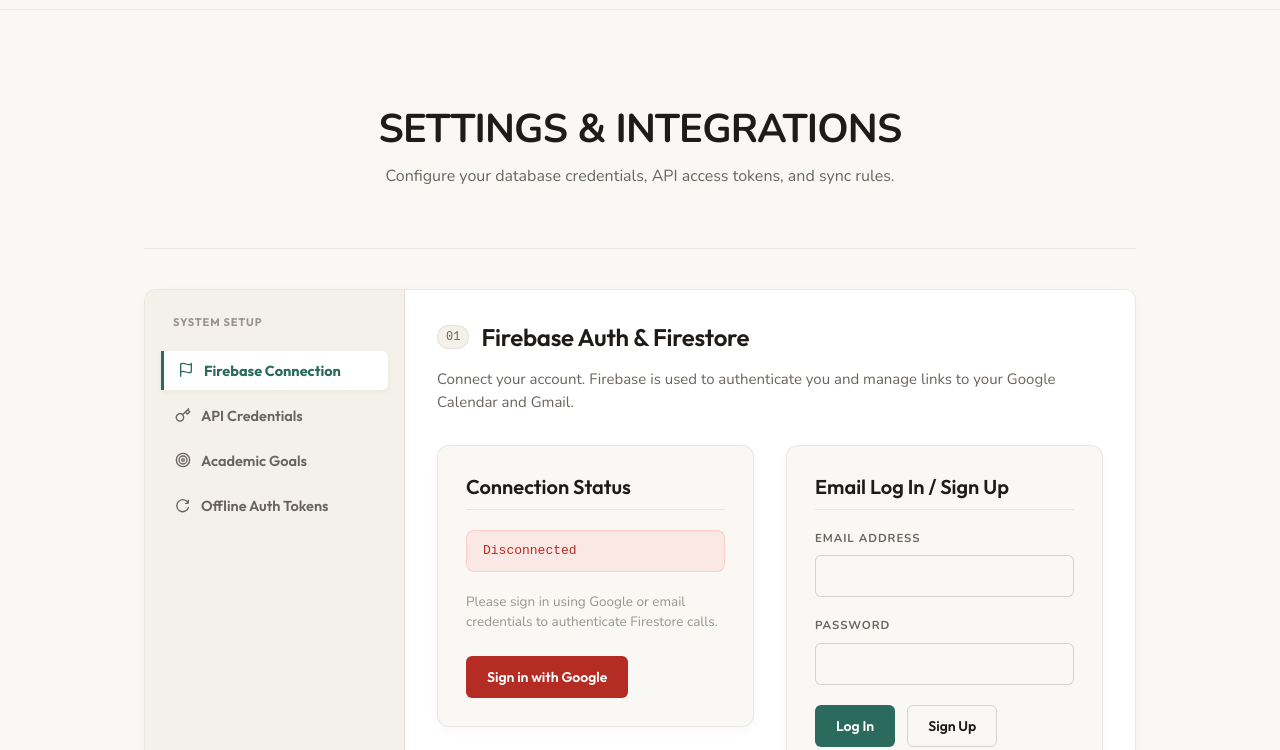
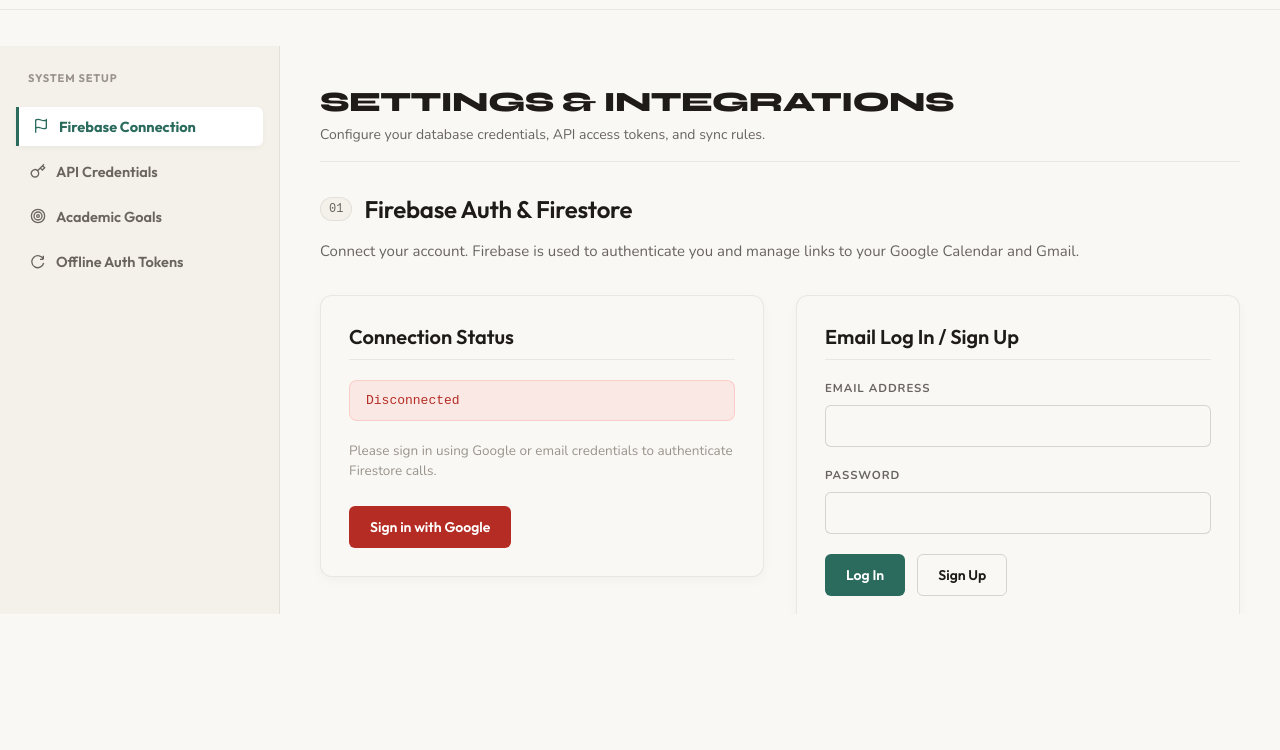
Before and after one commit to Hootsworth/Scout, a plain HTML site: page settings.html in a window 1280 px wide. Shown: the part 50-800 px from the top of the page. Drawn offline with nearby package versions, Linux system fonts and the light colour scheme; no server answers; a web font is replaced by a local one.

Commit message:
feat: make settings screen full screen, align simulator calendar UI, and remove emoji

```diff
--- a/settings.html
+++ b/settings.html
@@ -9,23 +9,56 @@
 <link rel="stylesheet" href="ollama.css">
 <style>
 /* Page specific settings overrides */
-.hero {
-  text-align: center;
-  padding: 60px 0;
+body {
+  height: 100vh;
+  overflow: hidden;
+  display: flex;
+  flex-direction: column;
+}
+.settings-full-width {
+  display: flex;
+  flex-direction: column;
+  height: calc(100vh - 56px);
+  width: 100%;
+}
+.settings-layout {
+  display: flex;
+  flex: 1;
+  width: 100%;
+  height: 100%;
+  border: none;
+  border-radius: 0;
+  min-height: auto;
+  box-shadow: none;
+}
+.settings-sidebar {
+  width: 280px;
+  border-right: 1px solid var(--hairline);
+  background-color: var(--paper2);
+}
+.settings-panels {
+  flex: 1;
+  padding: 40px;
+  background-color: var(--canvas);
+  overflow-y: auto;
+}
+
+.settings-header-title {
+  margin-bottom: 32px;
   border-bottom: 1px solid var(--hairline);
-  margin-bottom: 40px;
+  padding-bottom: 16px;
 }
-.hero h1 {
-  font-family: 'Nunito', sans-serif;
-  font-size: 40px;
-  font-weight: 700;
+.settings-header-title h1 {
+  font-family: 'Syne', sans-serif;
+  font-size: 28px;
+  font-weight: 800;
   color: var(--ink);
+  margin: 0;
 }
-.hero p {
+.settings-header-title p {
+  margin: 6px 0 0 0;
   color: var(--body);
-  font-size: 16px;
-  max-width: 600px;
-  margin: 12px auto 0 auto;
+  font-size: 14px;
 }
 
 .section-label {
@@ -125,19 +158,12 @@ code.block {
   border-radius: 8px;
 }
 
-footer {
-  padding: 32px 0 0 0;
-  border-top: 1px solid var(--hairline);
-  margin-top: 88px;
-  font-size: 13px;
-  color: var(--body);
-  display: flex;
-  justify-content: space-between;
-}
-
 @media(max-width:900px){
   .grid-cols-2 { grid-template-columns:1fr; gap:20px; }
-  .hero{padding:40px 0;}
+  body { overflow: auto; height: auto; }
+  .settings-full-width { height: auto; }
+  .settings-layout { flex-direction: column; }
+  .settings-sidebar { width: 100%; border-right: none; border-bottom: 1px solid var(--hairline); }
 }
 </style>
 </head>
@@ -159,12 +185,7 @@ footer {
   </div>
 </nav>
 
-<div class="container page-offset">
-
-  <div class="hero">
-    <h1>SETTINGS &amp; INTEGRATIONS</h1>
-    <p>Configure your database credentials, API access tokens, and sync rules.</p>
-  </div>
+<div class="settings-full-width page-offset">
 
   <div class="settings-layout">
     <!-- Sidebar Navigation -->
@@ -192,6 +213,10 @@ footer {
 
     <!-- Panels Contents -->
     <div class="settings-panels">
+      <div class="settings-header-title">
+        <h1>SETTINGS &amp; INTEGRATIONS</h1>
+        <p>Configure your database credentials, API access tokens, and sync rules.</p>
+      </div>
       <!-- PANEL 1: FIREBASE CONNECTION -->
       <section id="firebase-auth" class="settings-panel active" style="padding:0; border-bottom:none;">
         <div class="section-label"><span class="section-num">01</span><h2 class="section-title">Firebase Auth &amp; Firestore</h2></div>
@@ -398,13 +423,12 @@ footer {
           </div>
         </div>
       </section>
+      <footer style="margin-top: 60px; padding-top: 24px; border-top: 1px solid var(--line); display: flex; justify-content: space-between; font-size: 13px; color: var(--mute);">
+        <span>Scout Academic Planner © 2026</span>
+        <span>Powered by Singulr.tech</span>
+      </footer>
     </div>
   </div>
-
-  <footer>
-    <span>Scout Academic Planner © 2026</span>
-    <span>Powered by Singulr.tech</span>
-  </footer>
 </div>
 
 <!-- Firebase CDN Libraries -->
```
Also changed, not shown: simulator.html (+16 -10 lines).
